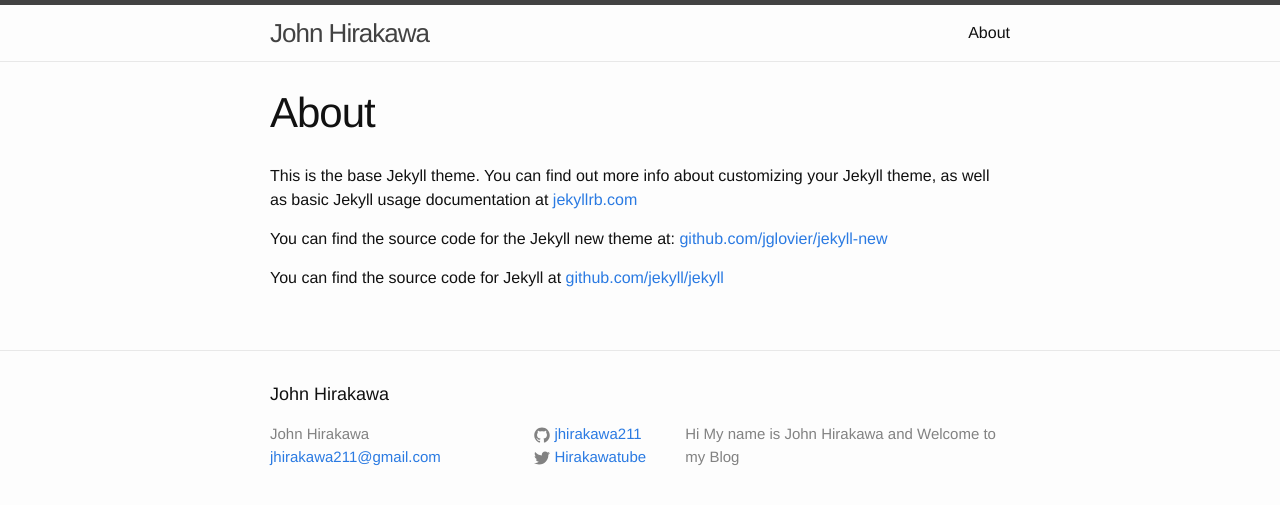
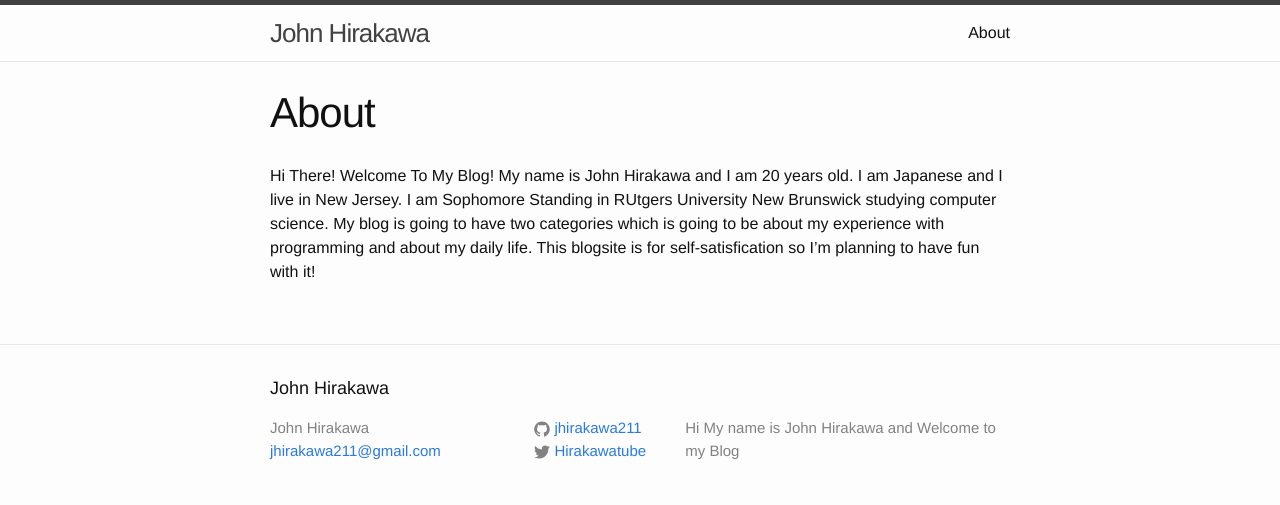
Before and after one commit to JHirakawa211/jhirakawa211.github.io, a Jekyll site: the page built from about.md, in a window 1280 px wide. Shown: the top 505 px of the page. Built offline with Jekyll 4.4.1, drawn with Linux system fonts in a browser that asks for light colours.

Commit message:
Update about.md
update about

```diff
--- a/about.md
+++ b/about.md
@@ -4,8 +4,5 @@ title: About
 permalink: /about/
 ---
 
-This is the base Jekyll theme. You can find out more info about customizing your Jekyll theme, as well as basic Jekyll usage documentation at [jekyllrb.com](http://jekyllrb.com/)
-
-You can find the source code for the Jekyll new theme at: [github.com/jglovier/jekyll-new](https://github.com/jglovier/jekyll-new)
-
-You can find the source code for Jekyll at [github.com/jekyll/jekyll](https://github.com/jekyll/jekyll)
+Hi There! Welcome To My Blog!
+My name is John Hirakawa and I am 20 years old. I am Japanese and I live in New Jersey. I am Sophomore Standing in RUtgers University New Brunswick studying computer science. My blog is going to have two categories which is going to be about my experience with programming and about my daily life. This blogsite is for self-satisfication so I'm planning to have fun with it!
```
